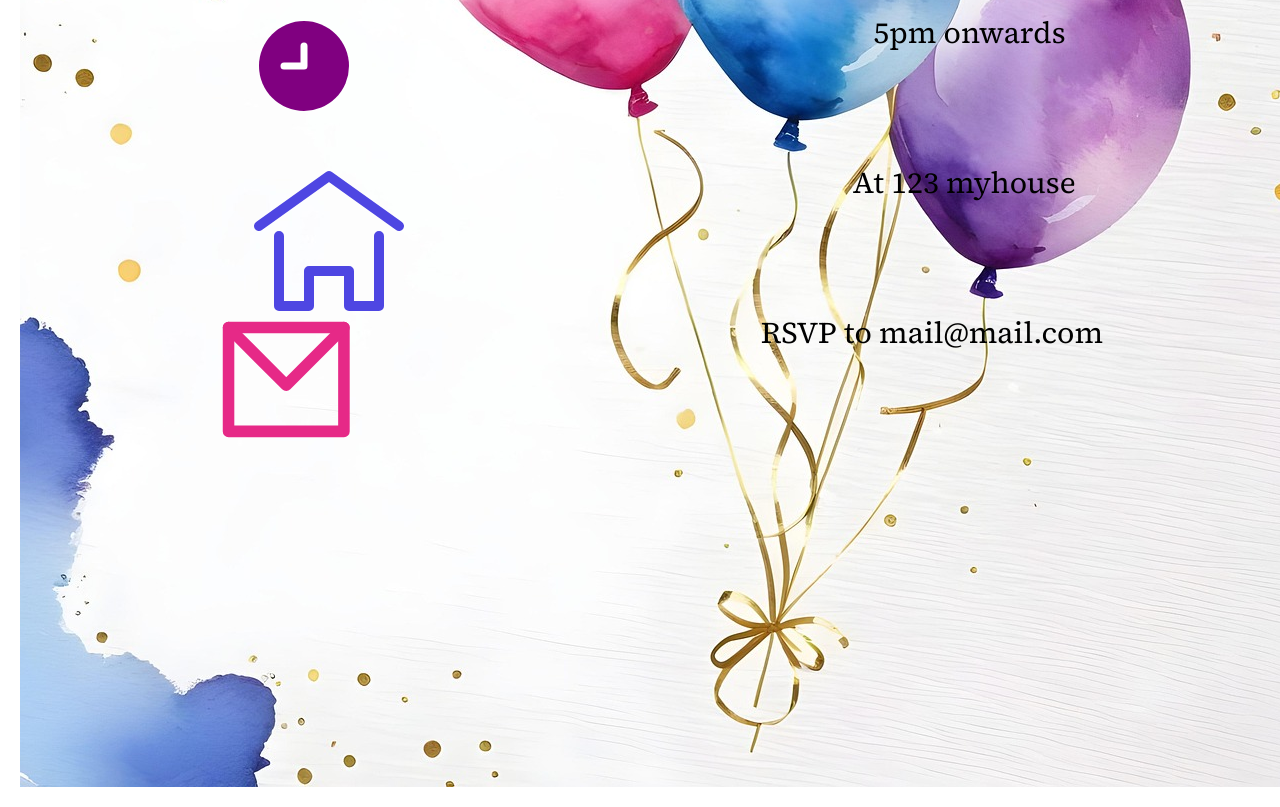
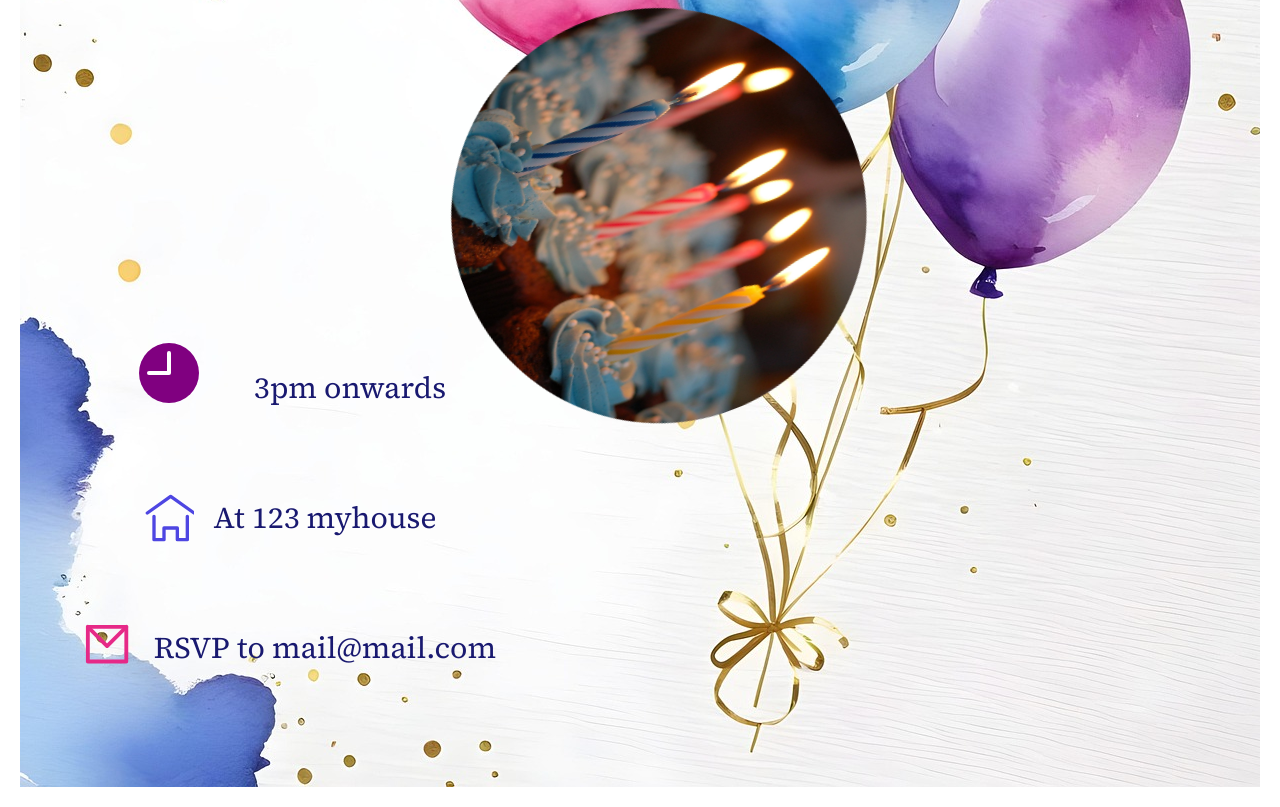
Before and after one commit to Hariniharidass/SVG-CSS-animation, a plain HTML site: page index.html in a window 1280 px wide. Shown: the part 513-1320 px from the top of the page. Drawn offline with nearby package versions, Linux system fonts and the light colour scheme; a web font is replaced by a local one.

Commit message:
Updated CSS animations

```diff
--- a/index.html
+++ b/index.html
@@ -26,30 +26,29 @@
             <p>To</p>
             <h1 class="event animate__animated animate__heartBeat animate__infinite">Birthday Party</h1>
             <h3> On Friday Feb 14th </h3>
+            <img class="cupcakes" width="300px" height="300px" src="/images/cupcakes.jpg" alt="cupcakes-with-candles">
             <section class="time">
                 <!-- SVG Clock-->
-                <svg width="150" height="150" xmlns="http://www.w3.org/2000/svg">
-                    <circle r="45" cx="50" cy="50" fill="purple" />
-                    <polyline points=" 30,50 50,50 50,30" stroke="white" stroke-width="7" fill="none"
+                <svg class="svg-clock" xmlns="http://www.w3.org/2000/svg" width="100" height="100">
+                    <circle r="30" cx="35" cy="35" fill="purple" />
+                    <polyline points=" 15,35 35,35 35,15" stroke="white" stroke-width="4" fill="none"
                         stroke-linecap="round" stroke-linejoin="round" />
-                </svg> 5pm onwards
+                </svg>
+                <div class="text-box">3pm onwards</div>
             </section>
             <section class="place">
-                <img width="150" height="150" class="vector" src="/images/house.svg" alt="house svg image"> At 123
-                myhouse
+                <img class="svg-house" src="/images/house.svg" alt="house svg image">
+                <div class="text-box">At 123
+                    myhouse</div>
             </section>
             <section class="rsvp">
-                <svg width="150" height="150" class="svg-rsvp">
+                <svg class="svg-envelope" width="50" height="50">
                     <use href="/images/envelope.svg#envelope" />
-                </svg> RSVP to mail@mail.com
+                </svg>
+                <div class="text-box">RSVP to mail@mail.com</div>
             </section>
         </section>
     </section>
-
-
-
-
-
 </body>
 
 </html>
--- a/styles/index.css
+++ b/styles/index.css
@@ -1,3 +1,9 @@
+body {
+    display: flex;
+    justify-content: center;
+    align-items: center;
+}
+
 .main-container {
     background-image: url(/images/balloons.jpg);
     background-repeat: no-repeat;
@@ -10,6 +16,7 @@
     font-style: normal;
     text-align: center;
     font-size: 30px;
+    color: midnightblue;
 }
 
 .title {
@@ -31,14 +38,105 @@
     color: rgb(3, 73, 11);
 }
 
+.text-box {
+    margin-left: 20px;
+}
+
+.cupcakes {
+    border-radius: 50%;
+    animation: cupcake 3s ease-in-out infinite alternate;
+}
+
+.cupcakes:hover {
+    border-radius: 0%;
+    transition: all 0.5s ease-in-out;
+    transition-delay: 0.3s;
+    transform: scaleX(1.5);
+    animation-play-state: paused;
+}
+
 .time,
 .place,
 .rsvp {
+    margin: 0px;
+    padding: 0px;
     display: flex;
-    justify-content: space-around;
+    justify-content: center;
+    align-items: center;
+    line-height: 130px;
+    position: relative;
+    left: -350px;
 }
 
-img {
-    width: 160px;
-    height: 150px;
+
+
+.svg-house {
+    width: 50px;
+    height: 50px;
 }
+
+.svg-envelope {
+    position: relative;
+    animation: envelope 5s linear;
+    animation-iteration-count: infinite;
+}
+
+.svg-house:hover {
+    transform: scale(2);
+    translate: -30px;
+}
+
+.svg-clock {
+    animation: clock 5s ease-in-out infinite alternate-reverse;
+}
+
+@keyframes cupcake {
+    0% {
+        transform: scale(1) rotate(0deg) translate(0px);
+    }
+
+    50% {
+        transform: scale(1.5) rotate(90deg) translate(50px);
+    }
+
+    100% {
+        transform: scale(1) rotate(0deg) translate(0px);
+    }
+}
+
+@keyframes clock {
+    from {
+        transform: rotate(0deg);
+    }
+
+    to {
+        transform: rotate(90deg);
+    }
+}
+
+@keyframes envelope {
+    0% {
+        transform: scale(1);
+        left: 0px;
+    }
+
+    25% {
+        transform: scale(1.5);
+        left: 300px;
+    }
+
+    50% {
+        transform: scale(2);
+        left: 600px;
+    }
+
+    75% {
+        transform: scale(2.5);
+        left: 900px;
+    }
+
+    100% {
+        transform: scale(3);
+        left: 1200px;
+    }
+}
```
